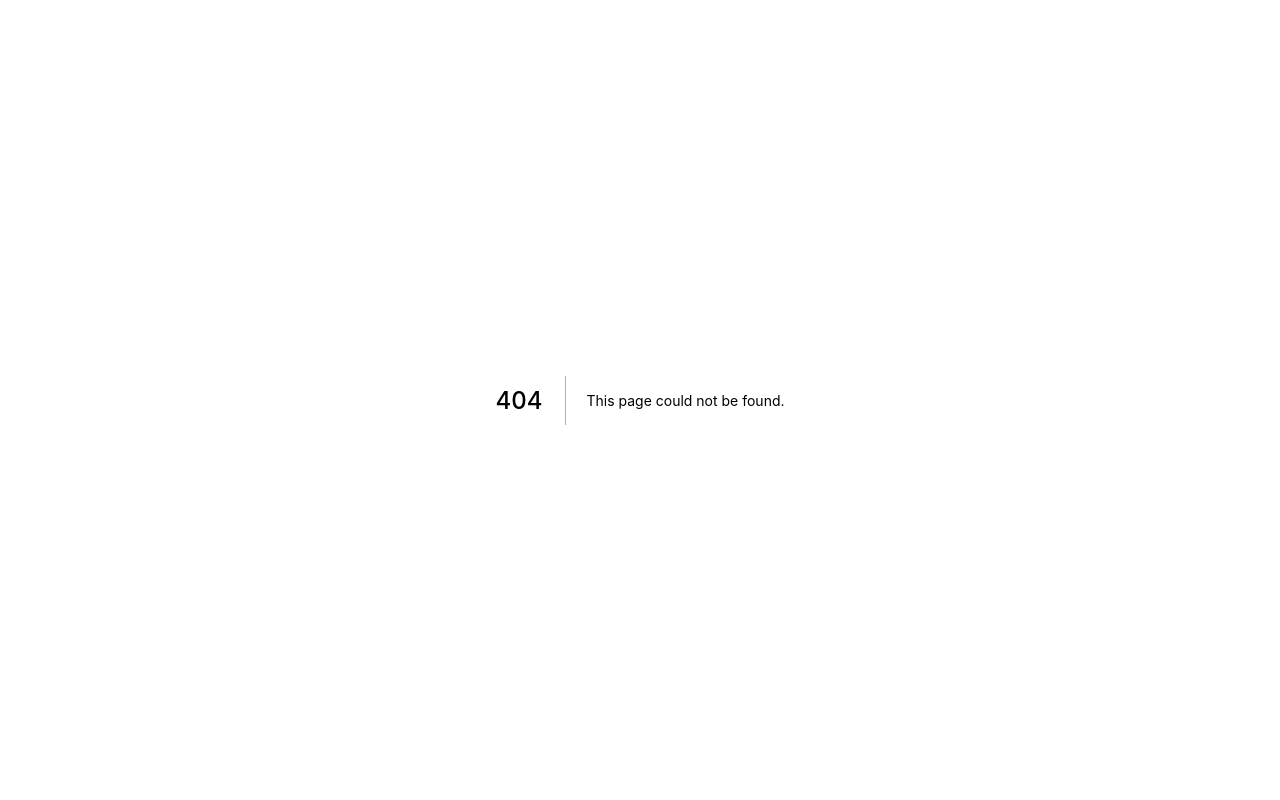
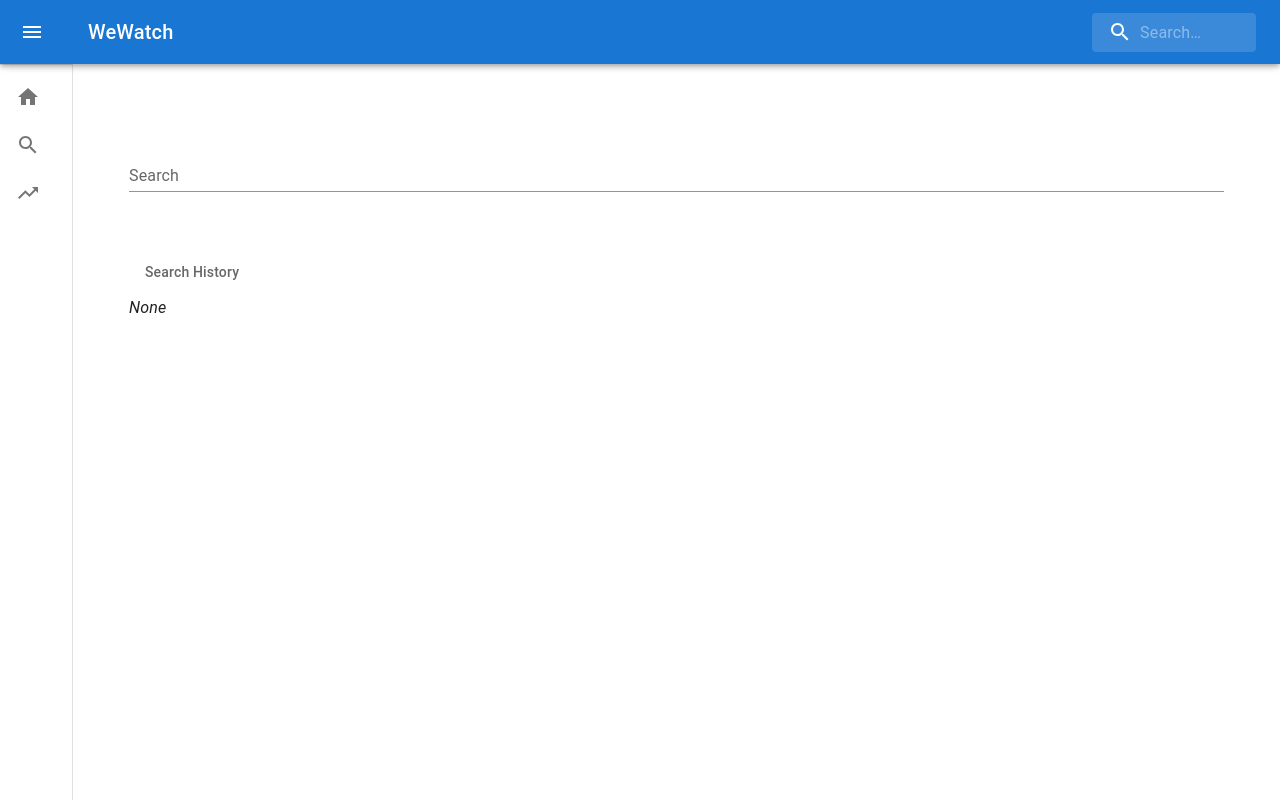
Before and after one commit to BlakeIsMyWaifu/WeWatch, a Next.js app: page /search in a window 1280 px wide. Before the commit this address had no page. Built offline with nearby package versions, Linux system fonts and the light colour scheme.

Commit message:
search page

```diff
--- a/components/SideDrawer.tsx
+++ b/components/SideDrawer.tsx
@@ -129,8 +129,8 @@ const SideDrawer: React.FC = ({ children }) => {
 				<Divider />
 				<List>
 					<CustomListItem name='Home' icon={<HomeIcon />} href={'/'} />
-					<CustomListItem name='Search' icon={<SearchIcon />} />
-					<CustomListItem name='Trending' icon={<TrendingUpIcon />} href='trending' />
+					<CustomListItem name='Search' icon={<SearchIcon />} href='/search' />
+					<CustomListItem name='Trending' icon={<TrendingUpIcon />} href='/trending' />
 				</List>
 			</Drawer>
 			<Box
--- /dev/null
+++ b/hooks/useSearchHistory.ts
@@ -0,0 +1,41 @@
+import { CookieAttributes } from 'js-cookie'
+import { useMemo } from 'react'
+
+import useCookie from './useCookie'
+
+const useSearchHistory = () => {
+	const cookieOptions: CookieAttributes = { sameSite: 'strict' }
+
+	const [listValue, updateList] = useCookie<string[]>('search', [], cookieOptions)
+
+	const list = useMemo(() => {
+		return listValue ?? []
+	}, [listValue])
+
+	const add = (data: string): void => {
+		const updatedList = new Set(list)
+		updatedList.add(data)
+
+		updateList(Array.from(updatedList))
+	}
+
+	const remove = (data: string): void => {
+		const updatedList = new Set(list)
+		updatedList.delete(data)
+
+		updateList(Array.from(updatedList))
+	}
+
+	const clear = (): void => {
+		updateList([])
+	}
+
+	return {
+		list,
+		add,
+		remove,
+		clear
+	}
+}
+
+export default useSearchHistory
--- /dev/null
+++ b/pages/search.tsx
@@ -0,0 +1,72 @@
+import { ClearAll as ClearAllIcon, Clear as ClearIcon } from '@mui/icons-material'
+import { Container, Divider, IconButton, List, ListItem, ListItemText, ListSubheader, TextField, Typography } from '@mui/material'
+import App from 'components/App'
+import useSearchHistory from 'hooks/useSearchHistory'
+import { useRouter } from 'next/router'
+import React, { useState } from 'react'
+
+const Search: React.FC = () => {
+
+	const router = useRouter()
+	const { list, remove, clear } = useSearchHistory()
+
+	const [searchValue, setSearchValue] = useState<string>('')
+
+	return (
+		<App>
+			<Container>
+				<TextField
+					label='Search'
+					variant='standard'
+					fullWidth
+					value={searchValue}
+					onChange={event => setSearchValue(event.target.value)}
+					onKeyPress={event => {
+						if (event.key !== 'Enter' || searchValue.length === 0) return
+						router.push(`/search/${searchValue}`)
+						setSearchValue('')
+					}}
+					sx={{
+						marginY: 6
+					}}
+				/>
+				<List>
+					<ListSubheader>Search History</ListSubheader>
+					{
+						list.map(value => {
+							return <ListItem
+								key={value}
+								secondaryAction={
+									<IconButton onClick={() => remove(value)}>
+										<ClearIcon />
+									</IconButton>
+								}
+							>
+								<ListItemText
+									primary={value}
+								/>
+							</ListItem>
+						})
+					}
+					{
+						list.length ? <>
+							<Divider />
+							<ListItem>
+								<ListItemText
+									primary='Clear All'
+								/>
+								<IconButton onClick={() => clear()}>
+									<ClearAllIcon />
+								</IconButton>
+							</ListItem>
+						</> : <Typography sx={{
+							fontStyle: 'italic'
+						}}>None</Typography>
+					}
+				</List>
+			</Container>
+		</App>
+	)
+}
+
+export default Search
```
Also changed, not shown: pages/search/[query].tsx (+13 -4 lines).
